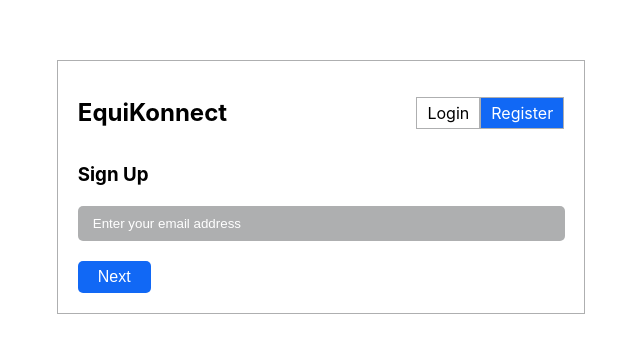
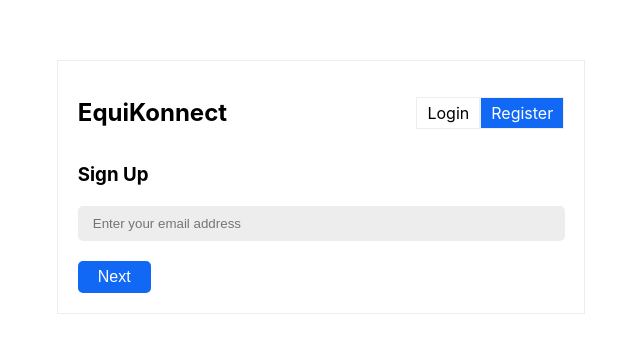
Before and after one commit to The-Jitu-Assignments/connect, a React (Vite) app in the folder frontend/: page /register in a window 1280 px wide. Shown: the part 213-566 px from the top of the page, without its empty margins (319-959 px from the left). Built offline with nearby package versions, Linux system fonts and the light colour scheme.

Commit message:
updated background color of inputs

```diff
--- a/frontend/src/index.css
+++ b/frontend/src/index.css
@@ -7,7 +7,8 @@
   color-scheme: light dark;
   --white: #fff;
   --black: #000;
-  --grey: #aeafb0;
+  --grey: #EDEDED;
+  --darkGrey: #d1d1d1;
   --blue: #1168f5;
 
   font-synthesis: none;
--- a/frontend/src/pages/home/home.css
+++ b/frontend/src/pages/home/home.css
@@ -68,3 +68,7 @@
   font-size: 16px;
   letter-spacing: 1px;
 }
+
+.home-services_card:hover {
+  background-color: var(--darkGrey);
+}
--- a/frontend/src/pages/register/MultiPage/Second/Second.css
+++ b/frontend/src/pages/register/MultiPage/Second/Second.css
@@ -47,10 +47,6 @@
   border-radius: 5px;
 }
 
-.second-form_item input::placeholder {
-  color: var(--white);
-}
-
 .radioInputs {
   margin-bottom: 20px;
 }
```
